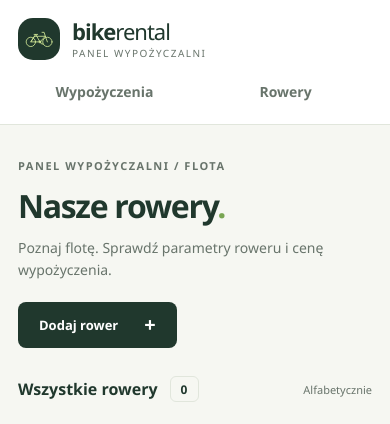
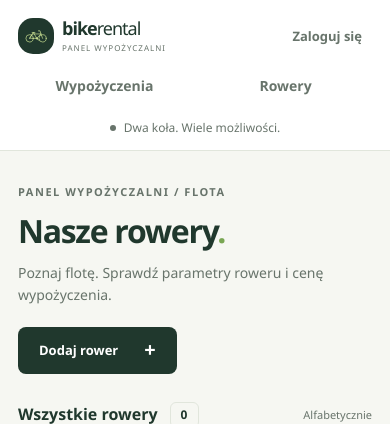
Before and after one commit to Siwas99/bike_rental, a Django app: template templates/bike_list.html in a window 390 px wide. Shown: the top 424 px of the page. Run offline with Django 5.2, Linux system fonts and the light colour scheme; the template is opened without the code that fills it, so the values that code supplies are empty.

Commit message:
added base user management views and urls

```diff
--- a/django_project/settings.py
+++ b/django_project/settings.py
@@ -38,7 +38,9 @@ INSTALLED_APPS = [
     'django.contrib.messages',
     'django.contrib.staticfiles',
     'rentals',
+    'accounts'
 ]
+AUTH_USER_MODEL = "accounts.CustomUser"
 
 MIDDLEWARE = [
     'django.middleware.security.SecurityMiddleware',
--- a/django_project/urls.py
+++ b/django_project/urls.py
@@ -20,4 +20,6 @@ from django.urls import path, include
 urlpatterns = [
     path('admin/', admin.site.urls),
     path('rentals/', include('rentals.urls')),
+    path("accounts/", include("django.contrib.auth.urls")),
+    path("accounts/", include("accounts.urls")),  # new
 ]
--- a/rentals/models.py
+++ b/rentals/models.py
@@ -1,5 +1,7 @@
 from django.contrib.auth.models import User
 from django.db import models
+
+from django_project import settings
 
 # Create your models here.
 class Bike(models.Model):
@@ -19,7 +21,7 @@ class Rental(models.Model):
     rental_date = models.DateField()
     planned_return_date = models.DateField()
     return_date = models.DateField(null=True, blank=True)
-    user = models.ForeignKey(User, on_delete=models.CASCADE)
+    user = models.ForeignKey(settings.AUTH_USER_MODEL, on_delete=models.CASCADE)
 
     def __str__(self):
         return f"{self.bike.name} rented by {self.user.username}"
--- a/rentals/static/rentals/css/main.css
+++ b/rentals/static/rentals/css/main.css
@@ -19,7 +19,7 @@ h3 { font-size: 21px; line-height: 1.4; }
 svg { display: block; width: 100%; height: auto; }
 .container { width: min(1240px, calc(100% - 80px)); margin-inline: auto; }
 .site-header { background: var(--white); border-bottom: 1px solid var(--line); }
-.header-inner { width: min(1360px, calc(100% - 80px)); min-height: 100px; margin: auto; display: flex; align-items: center; gap: 70px; }
+.header-inner { width: min(1360px, calc(100% - 80px)); min-height: 100px; margin: auto; display: flex; align-items: center; gap: 24px; }
 .brand { display: flex; align-items: center; gap: 12px; font-size: 24px; font-weight: 750; letter-spacing: -1px; line-height: 1.1; flex-shrink: 0; }
 .brand-light { font-weight: 400; }
 .brand small { display: block; margin-top: 5px; color: var(--muted); font-size: 10px; font-weight: 500; letter-spacing: 1.5px; text-transform: uppercase; }
@@ -28,7 +28,13 @@ nav { display: flex; gap: 8px; align-items: center; }
 nav a { padding: 10px 18px; font-size: 14px; font-weight: 600; border-radius: 8px; color: var(--muted); }
 nav a:hover { background: var(--paper); color: var(--ink); }
 nav a.active { color: var(--green); background: #ecf2e6; }
-.header-note { margin-left: auto; color: var(--muted); font-size: 12px; display: flex; align-items: center; gap: 8px; }
+.header-note { flex: 1; color: var(--muted); font-size: 12px; display: flex; justify-content: center; align-items: center; gap: 8px; text-align: center; }
+.header-account { margin-left: auto; max-width: 240px; min-width: 0; text-align: right; flex-shrink: 0; }
+.account-link { display: inline-flex; flex-flow: row nowrap; align-items: center; justify-content: center; gap: 6px; max-width: 100%; min-height: 34px; padding: 7px 10px; border-radius: 8px; color: var(--muted); font-size: 13px; font-weight: 600; line-height: 20px; }
+.account-link:hover { background: var(--paper); color: var(--ink); }
+.account-link .account-icon { width: 14px; height: 14px; flex: 0 0 14px; color: inherit; }
+.account-link .header-username { font: inherit; white-space: nowrap; overflow: hidden; text-overflow: ellipsis; min-width: 0; }
+.header-account a[aria-current="page"] { color: var(--green); background: #ecf2e6; }
 main { min-height: calc(100vh - 210px); padding-block: 58px 70px; }
 .page-heading { display: flex; align-items: center; justify-content: space-between; gap: 24px; margin-bottom: 40px; }
 .eyebrow { color: var(--muted); font-size: 11px; font-weight: 650; letter-spacing: 1.5px; text-transform: uppercase; margin-bottom: 13px; overflow-wrap: anywhere; }
@@ -156,8 +162,10 @@ input:focus-visible, select:focus-visible, textarea:focus-visible, button:focus-
 }
 @media (min-width: 1600px) { main { padding-top: 75px; } }
 @media (max-width: 1100px) {
-    .header-note { display: none; }
-    .header-inner { justify-content: space-between; gap: 24px; }
+    .header-inner { display: grid; grid-template-columns: auto 1fr auto; gap: 12px 24px; padding-block: 18px 12px; }
+    .header-inner > nav { justify-self: center; }
+    .header-account { grid-column: 3; grid-row: 1; }
+    .header-note { grid-column: 1 / -1; grid-row: 2; }
     .bike-grid { grid-template-columns: repeat(2, minmax(0, 1fr)); }
     .page-heading { align-items: flex-start; }
     .page-heading > .button { margin-top: 30px; }
@@ -165,7 +173,10 @@ input:focus-visible, select:focus-visible, textarea:focus-visible, button:focus-
 }
 @media (max-width: 720px) {
     .container, .header-inner { width: calc(100% - 36px); }
-    .header-inner { min-height: 120px; flex-wrap: wrap; gap: 12px; padding-block: 18px 12px; }
+    .header-inner { min-height: 120px; display: grid; grid-template-columns: minmax(0, 1fr) auto; gap: 12px; padding-block: 18px 12px; }
+    .header-account { grid-column: 2; grid-row: 1; max-width: 120px; }
+    .header-inner > nav { grid-column: 1 / -1; grid-row: 2; }
+    .header-note { grid-row: 3; }
     .brand { font-size: 22px; }
     .brand-mark { width: 42px; height: 42px; }
     nav { width: 100%; }
@@ -192,6 +203,9 @@ input:focus-visible, select:focus-visible, textarea:focus-visible, button:focus-
     .empty-state { padding-block: 44px; }
 }
 @media (max-width: 480px) {
+    .header-inner .brand { font-size: 18px; gap: 8px; }
+    .header-inner .brand small { font-size: 8px; letter-spacing: 1px; }
+    .header-inner .brand-mark { width: 36px; height: 36px; }
     .bike-grid { grid-template-columns: 1fr; }
     .bike-visual { min-height: 220px; }
     .bike-visual > svg { max-width: 230px; }
--- a/templates/base.html
+++ b/templates/base.html
@@ -22,7 +22,17 @@
                 <a href="{% url 'bikes' %}" {% if current == 'bikes' or current == 'bike-detail' or current == 'bike-create' or current == 'bike-update' %}class="active" aria-current="{% if current == 'bikes' %}page{% else %}true{% endif %}"{% endif %}>Rowery</a>
                 {% endwith %}
             </nav>
-            <span class="header-note"><span class="status-dot"></span> Dwa koła. Wiele możliwości.</span>
+            <span class="header-note"><span class="status-dot" aria-hidden="true"></span> Dwa koła. Wiele możliwości.</span>
+            <div class="header-account">
+                {% if request.user.is_authenticated %}
+                <a class="account-link" href="{% url 'custom_user_detail' request.user.pk %}" aria-label="Przejdź do profilu: {{ request.user.username }}">
+                    <svg class="account-icon" width="14" height="14" viewBox="0 0 24 24" fill="none" stroke="currentColor" stroke-width="1.7" stroke-linecap="round" stroke-linejoin="round" aria-hidden="true" focusable="false"><circle cx="12" cy="8" r="3.5"/><path d="M5 20v-1a7 7 0 0 1 14 0v1"/></svg>
+                    <span class="header-username">{{ request.user.username }}</span>
+                </a>
+                {% else %}
+                <a class="account-link" href="{% url 'login' %}" {% if request.resolver_match.url_name == 'login' %}aria-current="page"{% endif %}>Zaloguj się</a>
+                {% endif %}
+            </div>
         </div>
     </header>
     <main id="main" class="container" tabindex="-1">
```
Also changed, not shown: accounts/urls.py (added, +14 -0 lines).
